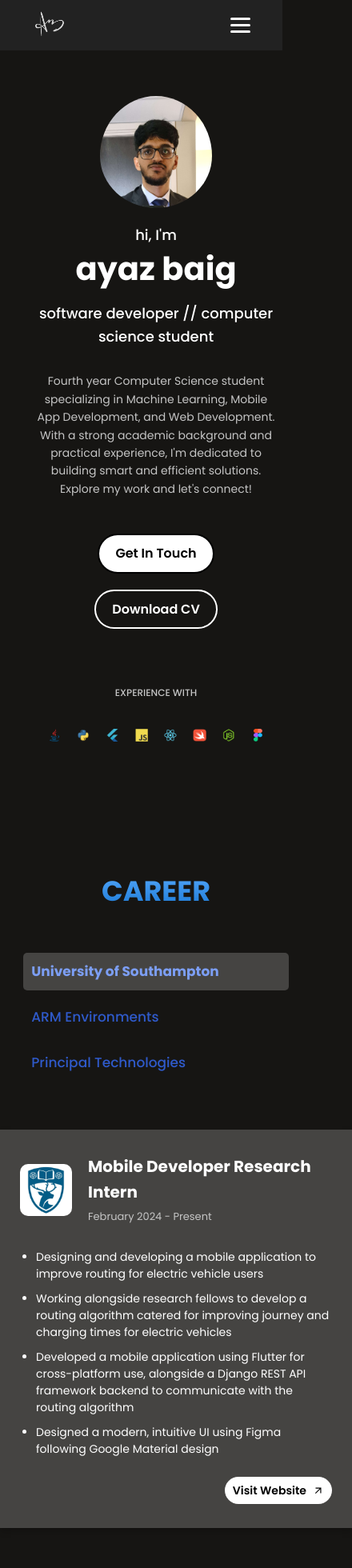
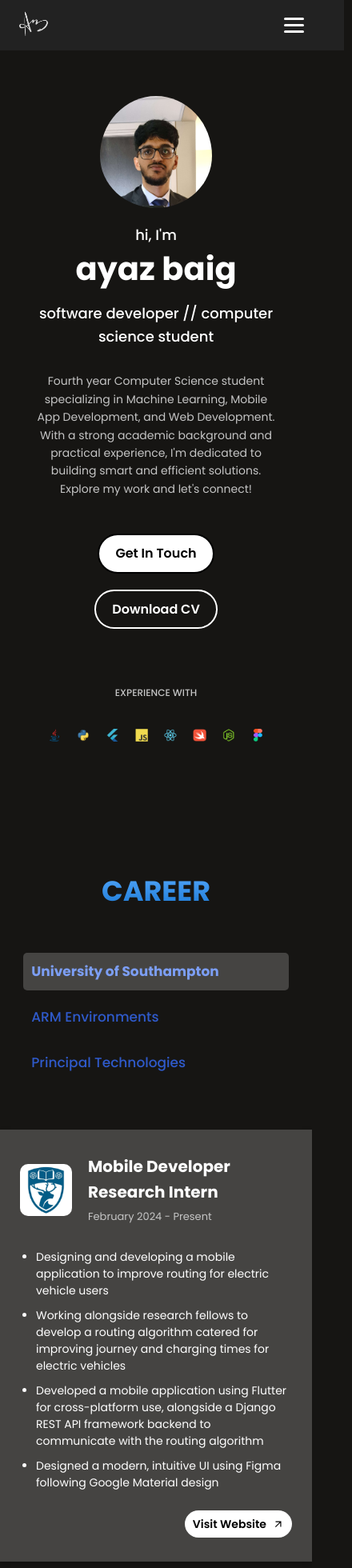
Before and after one commit to ayazb7/portfolio-website, a React (Create React App) app: page / in a window 390 px wide. Shown: the top 1960 px of the page at 80% size, 440 px wide, since content can reach past the window. Built offline with nearby package versions, Linux system fonts and the light colour scheme; no server answers.

Commit message:
Fixing navbar and experience section on mobile

```diff
--- a/src/components/Footer.js
+++ b/src/components/Footer.js
@@ -7,7 +7,7 @@ function Footer() {
     <footer className="footer">
       <div className="footer-content">
         <h2>Ayaz Baig | Portfolio</h2>
-        <p>Seasoned Full Stack Software Developer with years of hands-on experience in designing and implementing robust, scalable, and innovative solutions.</p>
+        <p>Full Stack Software Developer with years of hands-on experience in designing and implementing robust, scalable, and innovative solutions.</p>
         <div className="email">
           <FaEnvelope className="icon" />
           <a href="mailto:ayazbaig@hotmail.co.uk" className="email-link">ayazbaig@hotmail.co.uk</a>
--- a/src/components/Navbar.css
+++ b/src/components/Navbar.css
@@ -75,7 +75,13 @@
 
 @media (max-width: 768px) {
   .navbar {
-    width: 70%;
+    justify-content: space-between;
+    padding: 5px 20px;
+    width: 100%;
+  }
+
+  .navbar-logo {
+    flex: 1;
   }
 
   .navbar-links {
@@ -84,5 +90,8 @@
 
   .burger-menu {
     display: flex;
+    position: relative;
+    right: 0;
+    margin-right: 30px;
   }
 }
--- a/src/components/Navbar.js
+++ b/src/components/Navbar.js
@@ -62,7 +62,7 @@ function Navbar() {
         {open && (
           <motion.aside
             initial={{ width: 0 }}
-            animate={{ width: 300 }}
+            animate={{ width: '65%' }}
             exit={{ width: 0, transition: { delay: 0.7, duration: 0.3 } }}
             className="sidebar"
           >
--- a/src/experience/ExperienceCard.css
+++ b/src/experience/ExperienceCard.css
@@ -100,8 +100,9 @@
   .experience-card {
     width: 100%;
     max-width: 100%;
-    border-radius: 0px;
+    border-radius: 0;
     padding: 30px 25px;
+    box-sizing: border-box; /* Ensure padding is included in the width calculation */
   }
 
   .company-logo {
@@ -117,6 +118,7 @@
 
   .experience-card-header h3 {
     font-size: 20px;
+    word-wrap: break-word; /* Ensure long text wraps properly */
   }
 
   .experience-card-header p {
@@ -129,6 +131,7 @@
 
   .experience-card-body {
     font-size: 14px;
+    word-wrap: break-word; /* Ensure long text wraps properly */
   }
 
   .visit-website-button {
@@ -140,5 +143,15 @@
     width: 14px;
     height: 14px;
   }
+}
 
+.experience-card-body ul {
+  list-style-type: disc;
+  padding-left: 20px;
+  overflow-wrap: break-word; /* Ensure long text wraps properly */
 }
+
+.experience-card-body li {
+  margin-bottom: 10px;
+  overflow-wrap: break-word; /* Ensure long text wraps properly */
+}
--- a/src/projects/Projects.js
+++ b/src/projects/Projects.js
@@ -78,7 +78,7 @@ function Projects() {
         <motion.div
           ref={slidesRef}
           initial="hidden"
-          animate="visible"
+          animate={inView ? "visible" : "hidden"}
           variants={cardVariants}
           transition={{ staggerChildren: 0.2, delayChildren: 0.8 }}
           drag={!isMobile ? "x" : false}
```
